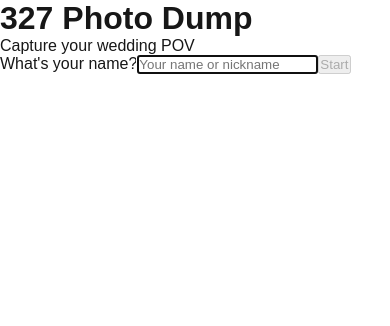
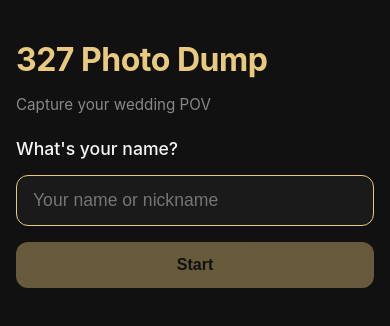
Before and after one commit to cyriel04/327photodump, a Next.js app: page / in a window 390 px wide. Shown: the top 326 px of the page. Built offline with nearby package versions, Linux system fonts and the light colour scheme.

Commit message:
add dark mobile-first theme — gold accent on black background

```diff
--- a/src/app/globals.css
+++ b/src/app/globals.css
@@ -1,49 +1,185 @@
-:root {
-  --background: #ffffff;
-  --foreground: #171717;
+*, *::before, *::after {
+  box-sizing: border-box;
+  margin: 0;
+  padding: 0;
 }
 
-@media (prefers-color-scheme: dark) {
-  :root {
-    --background: #0a0a0a;
-    --foreground: #ededed;
-  }
+:root {
+  --bg: #111;
+  --fg: #f5f5f5;
+  --accent: #e8c97e;
+  --muted: #888;
+  --radius: 12px;
+  --gap: 16px;
 }
 
-html {
+html, body {
   height: 100%;
-}
-
-html,
-body {
-  max-width: 100vw;
-  overflow-x: hidden;
+  background: var(--bg);
+  color: var(--fg);
+  font-family: -apple-system, BlinkMacSystemFont, 'Segoe UI', sans-serif;
+  font-size: 16px;
+  -webkit-font-smoothing: antialiased;
 }
 
 body {
-  min-height: 100%;
+  display: flex;
+  justify-content: center;
+  align-items: flex-start;
+  min-height: 100vh;
+  padding: 40px var(--gap) var(--gap);
+}
+
+/* ── Name Entry ── */
+.name-entry {
+  width: 100%;
+  max-width: 420px;
   display: flex;
   flex-direction: column;
-  color: var(--foreground);
-  background: var(--background);
-  font-family: Arial, Helvetica, sans-serif;
-  -webkit-font-smoothing: antialiased;
-  -moz-osx-font-smoothing: grayscale;
+  gap: var(--gap);
 }
 
-* {
-  box-sizing: border-box;
-  padding: 0;
-  margin: 0;
+.name-entry h1 {
+  font-size: 2rem;
+  font-weight: 700;
+  color: var(--accent);
+  letter-spacing: -0.5px;
 }
 
-a {
-  color: inherit;
-  text-decoration: none;
+.name-entry .subtitle {
+  color: var(--muted);
+  font-size: 0.95rem;
 }
 
-@media (prefers-color-scheme: dark) {
-  html {
-    color-scheme: dark;
-  }
+.name-entry label {
+  font-size: 1.1rem;
+  font-weight: 500;
+  margin-top: 8px;
 }
+
+.name-entry input {
+  width: 100%;
+  padding: 14px 16px;
+  border-radius: var(--radius);
+  border: 1.5px solid #333;
+  background: #1a1a1a;
+  color: var(--fg);
+  font-size: 1.1rem;
+  outline: none;
+  transition: border-color 0.2s;
+}
+
+.name-entry input:focus {
+  border-color: var(--accent);
+}
+
+/* ── Shared Buttons ── */
+button {
+  padding: 14px 20px;
+  border-radius: var(--radius);
+  border: none;
+  font-size: 1rem;
+  font-weight: 600;
+  cursor: pointer;
+  transition: opacity 0.2s;
+  background: var(--accent);
+  color: #111;
+}
+
+button:disabled {
+  opacity: 0.4;
+  cursor: not-allowed;
+}
+
+button:active:not(:disabled) {
+  opacity: 0.8;
+}
+
+/* ── Camera Capture ── */
+.camera-capture {
+  width: 100%;
+  max-width: 420px;
+  display: flex;
+  flex-direction: column;
+  gap: var(--gap);
+}
+
+.shot-counter {
+  font-size: 1.2rem;
+  font-weight: 600;
+  color: var(--accent);
+}
+
+.capture-buttons {
+  display: flex;
+  flex-direction: column;
+  gap: 12px;
+}
+
+.preview img,
+.preview video {
+  width: 100%;
+  border-radius: var(--radius);
+  max-height: 60vh;
+  object-fit: cover;
+}
+
+.preview-actions {
+  display: flex;
+  gap: 12px;
+  margin-top: 12px;
+}
+
+.preview-actions button:last-child {
+  background: #2a2a2a;
+  color: var(--fg);
+  flex: 0 0 auto;
+}
+
+progress {
+  width: 100%;
+  height: 6px;
+  border-radius: 3px;
+  appearance: none;
+  background: #2a2a2a;
+}
+
+progress::-webkit-progress-bar {
+  background: #2a2a2a;
+  border-radius: 3px;
+}
+
+progress::-webkit-progress-value {
+  background: var(--accent);
+  border-radius: 3px;
+}
+
+.error {
+  color: #ff6b6b;
+  font-size: 0.9rem;
+}
+
+/* ── Out of Film ── */
+.out-of-film {
+  width: 100%;
+  max-width: 420px;
+  display: flex;
+  flex-direction: column;
+  align-items: center;
+  gap: 16px;
+  text-align: center;
+  margin-top: 20vh;
+}
+
+.film-emoji {
+  font-size: 4rem;
+}
+
+.out-of-film h1 {
+  font-size: 1.8rem;
+  font-weight: 700;
+}
+
+.out-of-film p:last-child {
+  color: var(--muted);
+}
```
